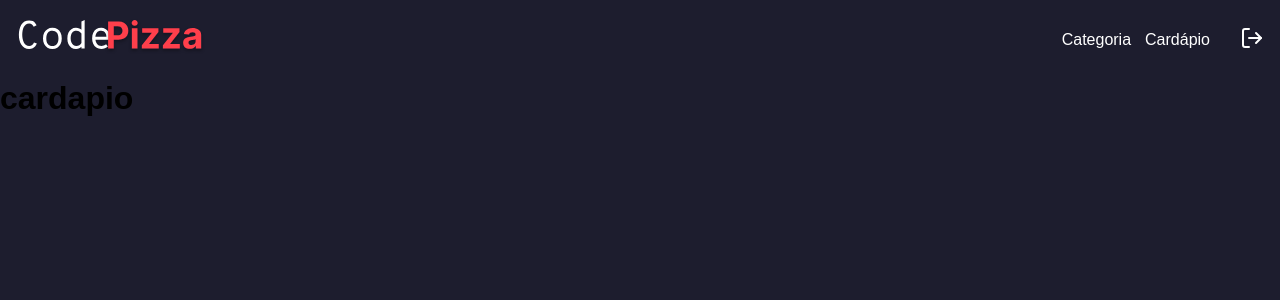
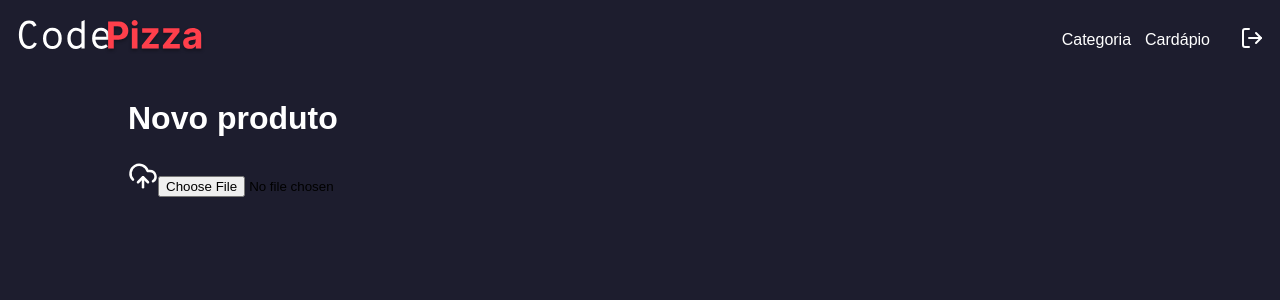
Before and after one commit to carol-baiao/CodePizza, a Next.js app in the folder frontend/: page /dashboard/menu in a window 1280 px wide. Shown: the top 300 px of the page. Built offline with nearby package versions, Linux system fonts and the light colour scheme.

Commit message:
feat: add logic to upload product image

```diff
--- /dev/null
+++ b/frontend/src/app/dashboard/menu/components/form/index.tsx
@@ -0,0 +1,59 @@
+"use client"
+
+import { ChangeEvent, useState } from 'react';
+import styles from './styles.module.scss';
+import { UploadCloud } from 'lucide-react';
+import { toast } from 'react-hot-toast';
+import Image from 'next/image';
+
+export function Form() {
+    const [image, setImage] = useState<File>();
+    const [previewImage, setPreviewImage] = useState("");
+
+    function handleFile(event: ChangeEvent<HTMLInputElement>) {
+        if(event.target.files && event.target.files[0]) {
+            const image = event.target.files[0];
+
+            if(image.type !== "image/jpeg" && image.type !== "image/png") {
+                toast.error("Formato inválido.");
+                return;
+            }
+
+            setImage(image);
+            setPreviewImage(URL.createObjectURL(image));
+        }
+    }
+
+    return(
+        <main className={styles.container}>
+            <h1>Novo produto</h1>
+
+            <form className={styles.form} action="">
+                <label className={styles.labelImage}>
+                    <span>
+                        <UploadCloud size={30} color='#FFF'/>
+                    </span>
+
+                    <input
+                        type="file"
+                        name=""
+                        accept='image/png, image/jpeg'
+                        required
+                        onChange={handleFile}
+                    />
+
+                    {previewImage && (
+                        <Image
+                            alt='Imagem de preview'
+                            src={previewImage}
+                            className={styles.preview}
+                            fill={true}
+                            quality={100}
+                            priority={true}
+                        />
+                    )}
+                </label>
+            </form>
+        </main>
+    )
+}
--- /dev/null
+++ b/frontend/src/app/dashboard/menu/components/form/styles.module.scss
@@ -0,0 +1,22 @@
+.container {
+    width: 80%;
+    margin: 20px auto;
+    display: flex;
+    flex-direction: column;
+    gap: 24px;
+
+    h1 {
+        color: var(--white);
+    }
+}
+
+.form {
+    display: flex;
+    flex-direction: column;
+}
+
+.labelImage {
+    width: 100%;
+    height: 280px;
+    position: relative;
+}
--- a/frontend/src/app/dashboard/menu/page.tsx
+++ b/frontend/src/app/dashboard/menu/page.tsx
@@ -1,7 +1,9 @@
+import { Form } from "./components/form"
+
 export default function Menu() {
     return(
         <main>
-            <h1>cardapio</h1>
+            <Form/>
         </main>
     )
 }
```
